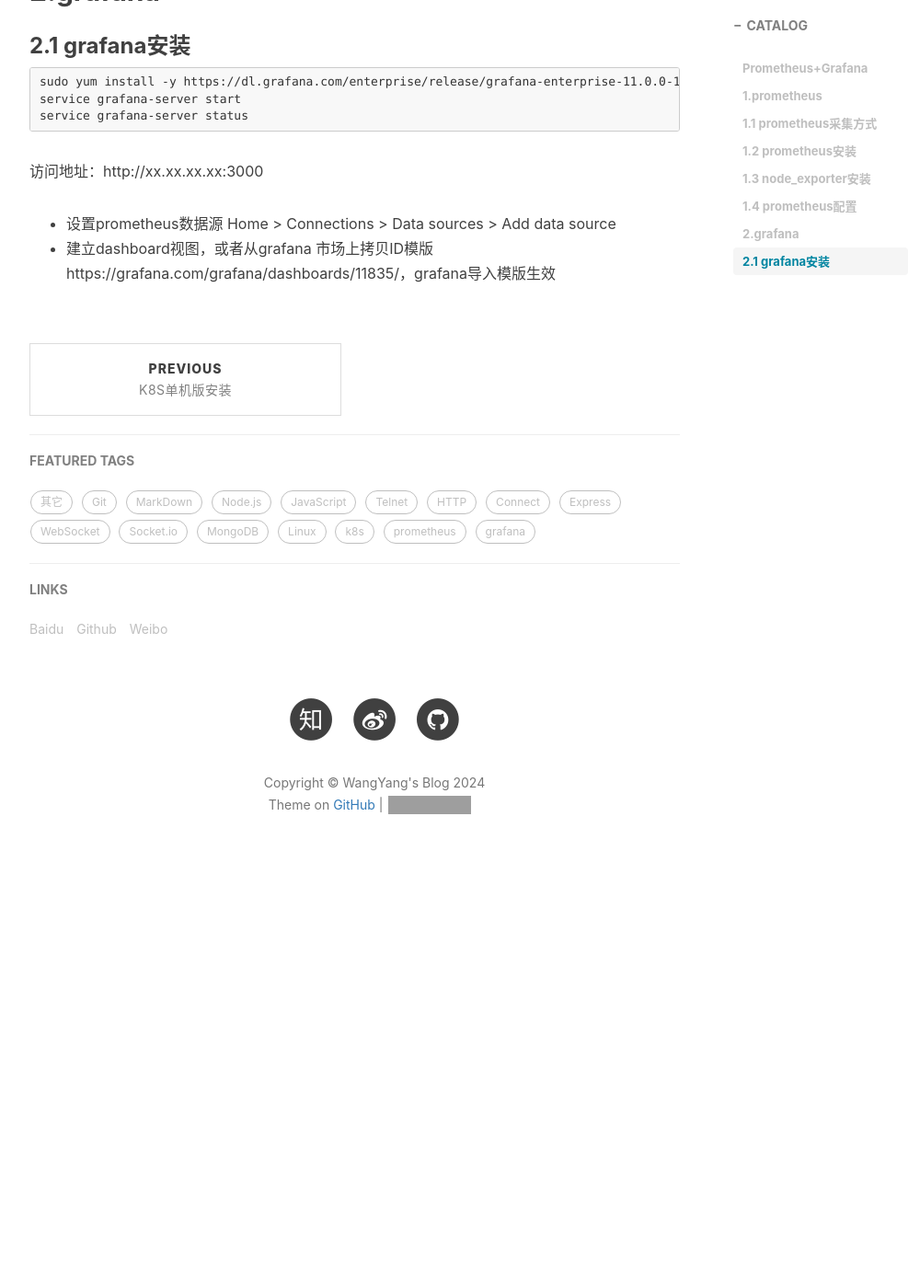
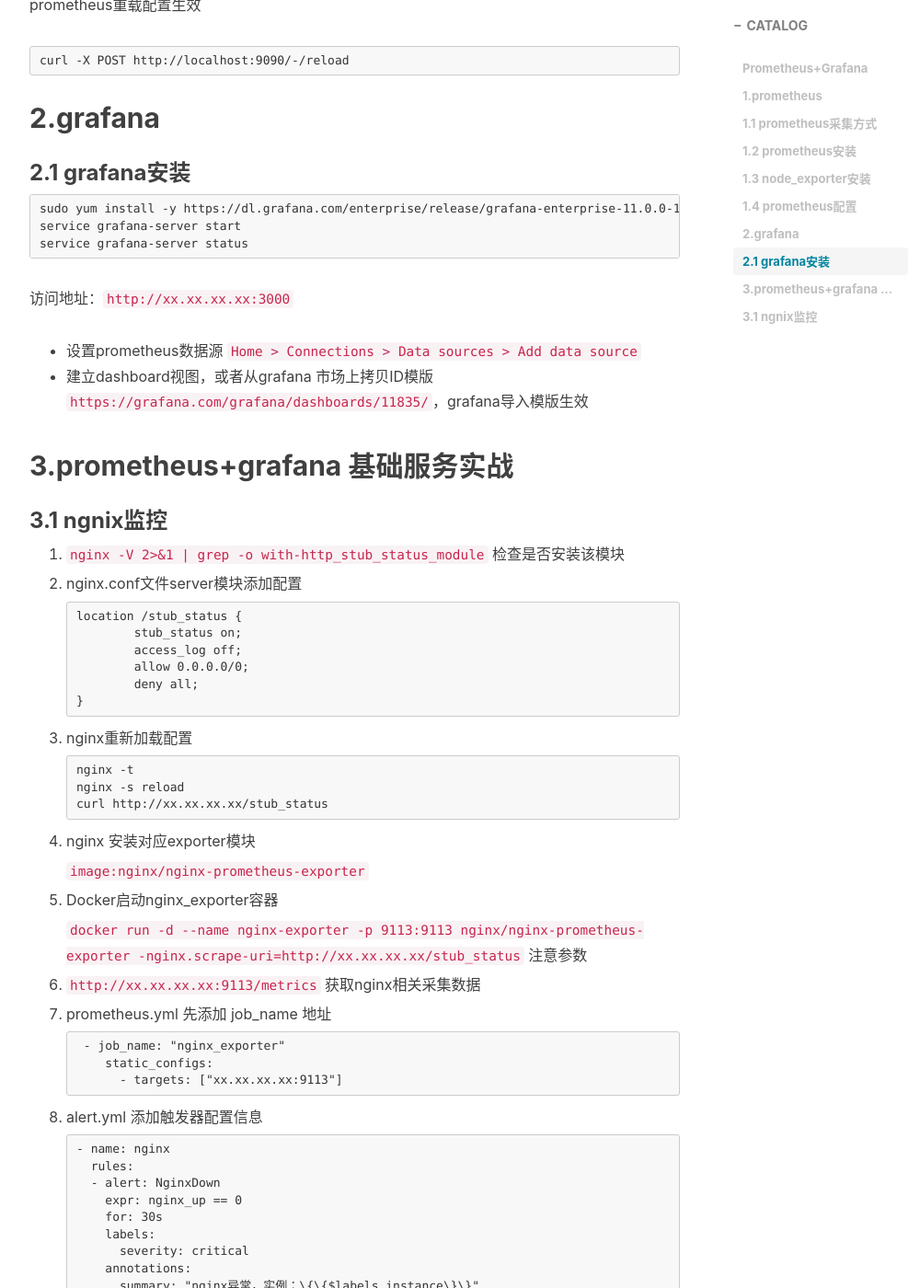
Before and after one commit to wangyang1996/wangyang1996.github.io, a Jekyll site: the page built from _posts/2024-8-6-prometheus.md, in a window 1280 px wide and 1400 px high, scrolled down 2545 px. Shown: the whole window at 92% size, without its empty margins (233-1233 px from the left). Built offline with Jekyll 4.4.1, drawn with Linux system fonts in a browser that asks for light colours; nearby versions of some CDN libraries; comment, search, counter and statistics services are not loaded; before the commit the page ends 3524 px from its top, so only the background shows below that; some of the changed text lies outside the part shown; grey boxes are pictures that could not be loaded.

Commit message:
modify prometheus.md

````diff
--- a/_posts/2024-8-6-prometheus.md
+++ b/_posts/2024-8-6-prometheus.md
@@ -48,11 +48,11 @@ daemonize -c /usr/local/prometheus/prometheus-2.52.0.linux-amd64/ /usr/local/pro
 chmod +x /etc/rc.local
 ```
 
-访问地址：http://xx.xx.xx.xx:9090/graph
+访问地址：`http://xx.xx.xx.xx:9090/graph`
 
 ### 1.3 node_exporter安装
 
-node_exporter 安装到被监视节点，prometheus通过接口http://xx.xx.xx.xx:9100/metrics获取采集数据
+node_exporter 安装到被监视节点，prometheus通过接口`http://xx.xx.xx.xx:9100/metrics`获取采集数据
 
 	wget node_exporter-1.8.1.linux-amd64.tar.gz
 	tar -zxvf node_exporter-1.8.1.linux-amd64.tar.gz
@@ -76,6 +76,13 @@ scrape_configs:
   - job_name: "node_exporter"
     static_configs:
       - targets: ["localhost:9100","localhost:9200"]
+```
+
+prometheus.yml 配置alert.yml文件地址(相对路径)
+
+```
+rule_files:
+  - "alert.yml"
 ```
 
 alert.yml配置告警
@@ -116,7 +123,73 @@ curl -X POST http://localhost:9090/-/reload
     service grafana-server start
     service grafana-server status
 
-访问地址：http://xx.xx.xx.xx:3000
+访问地址：`http://xx.xx.xx.xx:3000`
 
-- 设置prometheus数据源 Home > Connections > Data sources > Add data source
-- 建立dashboard视图，或者从grafana 市场上拷贝ID模版https://grafana.com/grafana/dashboards/11835/，grafana导入模版生效
+- 设置prometheus数据源 `Home > Connections > Data sources > Add data source`
+- 建立dashboard视图，或者从grafana 市场上拷贝ID模版`https://grafana.com/grafana/dashboards/11835/`，grafana导入模版生效
+
+
+
+## 3.prometheus+grafana 基础服务实战
+
+### 3.1 ngnix监控
+
+1. `nginx -V 2>&1 | grep -o with-http_stub_status_module`   检查是否安装该模块
+
+2. nginx.conf文件server模块添加配置
+
+   ```
+   location /stub_status {
+   	stub_status on;
+   	access_log off;
+   	allow 0.0.0.0/0;
+   	deny all;
+   }
+   ```
+
+3. nginx重新加载配置
+
+   ```
+   nginx -t
+   nginx -s reload
+   curl http://xx.xx.xx.xx/stub_status
+   ```
+
+4. nginx 安装对应exporter模块
+
+   `image:nginx/nginx-prometheus-exporter`
+
+5. Docker启动nginx_exporter容器
+
+   `docker run -d --name nginx-exporter -p 9113:9113 nginx/nginx-prometheus-exporter -nginx.scrape-uri=http://xx.xx.xx.xx/stub_status`    注意参数
+
+6. `http://xx.xx.xx.xx:9113/metrics`     获取nginx相关采集数据
+
+7. prometheus.yml  先添加 job_name 地址
+
+   ```
+    - job_name: "nginx_exporter"
+       static_configs:
+         - targets: ["xx.xx.xx.xx:9113"]
+   ```
+
+8. alert.yml  添加触发器配置信息
+
+   ```
+   - name: nginx
+     rules:
+     - alert: NginxDown
+       expr: nginx_up == 0
+       for: 30s
+       labels:
+         severity: critical
+       annotations:
+         summary: "nginx异常，实例：\{\{$labels.instance\}\}"
+         description: "\{\{$labels.job\}\} nginx已关闭"
+   ```
+
+9. `./promtool check config prometheus.yml`   检查配置
+
+10. `curl -X POST http://localhost:9090/-/reload`      prometheus重新加载配置文件
+
+11. grafana 市场上拷贝ID 模版`https://grafana.com/grafana/dashboards/12708-nginx/`，grafana导入模版。
````
